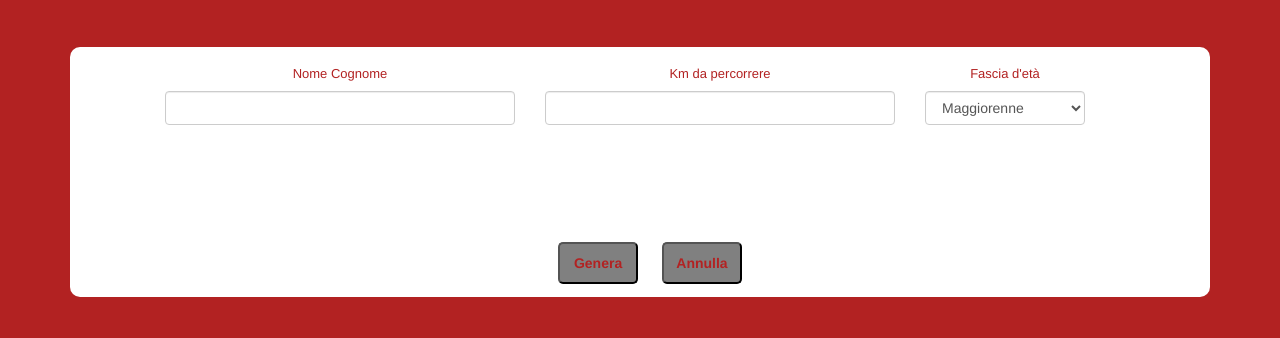
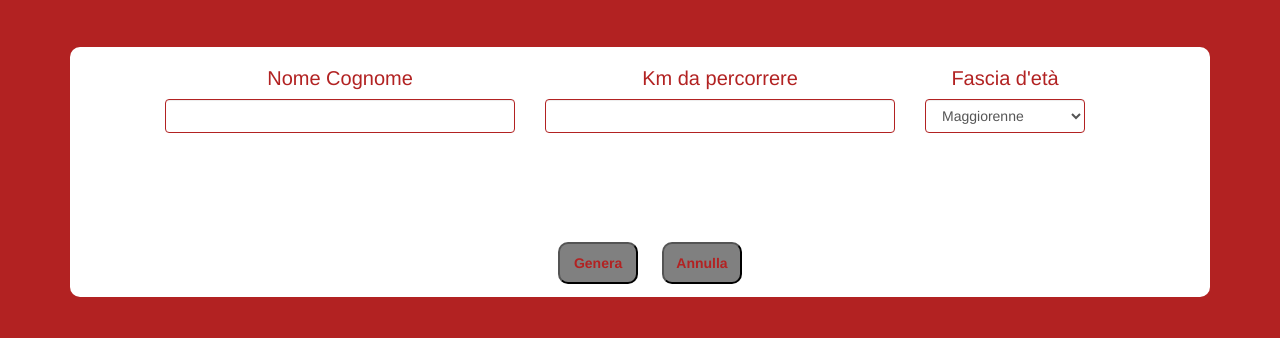
Before and after one commit to racheleterzoli/js-biglietto-treno-form, a plain HTML site: page index.html in a window 1280 px wide. Shown: the part 63-401 px from the top of the page. Drawn offline with nearby package versions, Linux system fonts and the light colour scheme.

Commit message:
esercizio finito

```diff
--- a/index.html
+++ b/index.html
@@ -28,17 +28,13 @@
 
     <div class="container">
       <div class="row">
-        <div class=" col-lg-12"><!--col-lg-offset-1-->
+        <div class=" col-lg-12">
           <div class="riquadrouno">
-            <!--<div class="container">
-              <div class="row">
-                <div class="col-lg-12">-->
             <div class="prova row">
               <div class="nomecognome testo col-lg-offset-1 col-lg-4">
                 <h1>Nome Cognome</h1>
                 <input type="text" id="nomecognome" class=" form-control">
               </div>
-
               <div class="km testo  col-lg-4" >
                 <h1>Km da percorrere</h1>
                 <input type="text" id="km" class="form-control">
@@ -57,19 +53,9 @@
                 <button class="bottone" type="button" name="button" onclick="calcolabiglietto()"><strong>Genera</strong></button>
                 <button class="bottone" type="button" name="button" onclick="azzeraivalori()"><strong>Annulla</strong></button>
               </div>
-
             </div>
-
-                <!--</div>
-
-
           </div>
-
-            </div>-->
         </div>
-
-        </div>
-
       </div>
     </div>
     <div class="titolo giu">
@@ -86,65 +72,44 @@
                   <div class="datipasseggero testo">
                     <h1><strong>NOME PASSEGGERO</strong></h1>
                     <p id="stampanome">
-
                     </p>
                   </div>
-
                 </div>
                 <div class="col-lg-1">
                   <div class="offerta testo">
                     <h1><strong>Offerta</strong></h1>
                     <div id="stampaofferta">
-
                     </div>
                   </div>
-
                 </div>
                 <div class="col-lg-1">
                   <div class="carrozza testo">
                     <h1><strong>Carrozza</strong></h1>
                     <div id="stampacarrozza">
-
                     </div>
                   </div>
-
                 </div>
                 <div class="col-lg-1">
                   <div class="codice testo">
                     <h1><strong>Codice CP</strong></h1>
                     <div id="stampacodice">
-
                     </div>
                   </div>
-
                 </div>
                 <div class="col-lg-1">
                   <div class="costo testo">
                     <h1><strong>Costo Biglietto</strong></h1>
                     <div id="stampacosto">
-
                     </div>
                   </div>
-
                 </div>
-
-
               </div>
-
-
-
-
             </div>
-
           </div>
-
         </div>
-
       </div>
-
     </main>
     <footer>
     </footer>
-
   </body>
   </html>
--- a/style.css
+++ b/style.css
@@ -46,7 +46,7 @@ body{
   height: 160px;
 }
 .testo h1{
-  font-size: 13px;
+  font-size: 20px;
 }
 .carrozza{
   margin-top:2%;
@@ -89,9 +89,18 @@ text-align:center;
 .bottone{
   margin-top:40px;
   margin-left:20px;
-  border-radius: 5px;
+  border-radius: 10px;
   background-color: grey;
   color: #B22222;
   height:42px;
   width: 80px;
 }
+#km{
+  border:1px solid #B22222;
+}
+#eta{
+  border:1px solid #B22222;
+}
+#nomecognome{
+  border:1px solid #B22222;
+}
```
Lines whose indentation alone changed are shown as unchanged.
